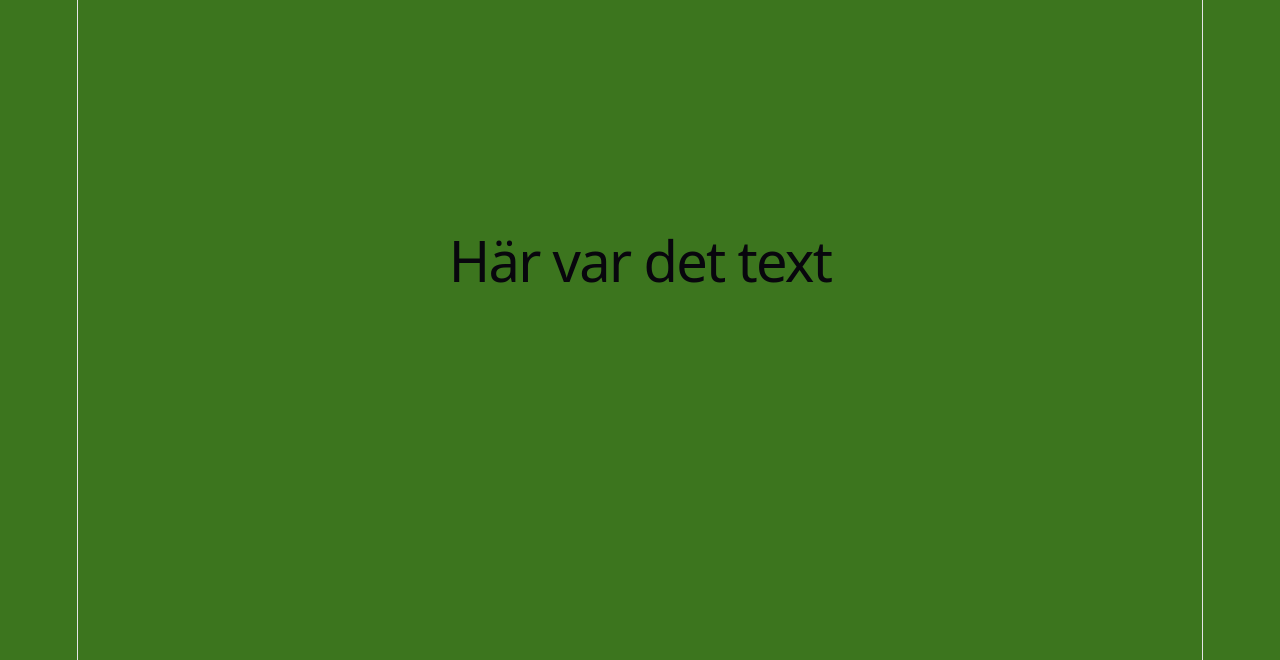
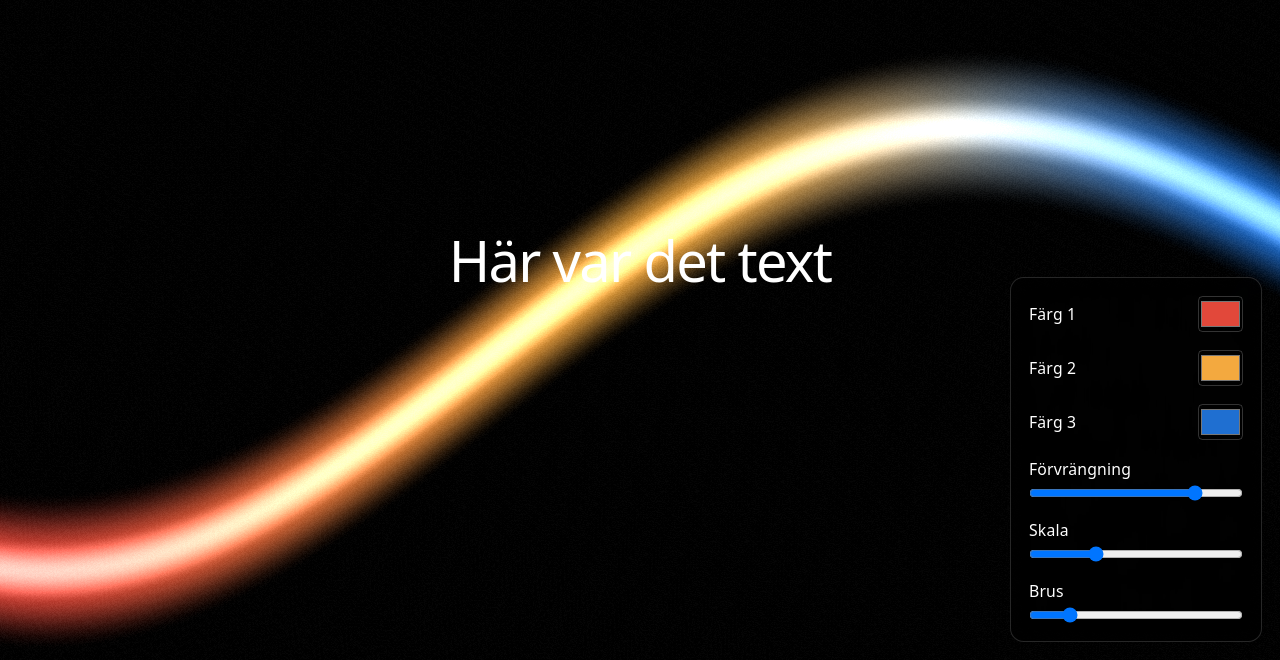
Before and after one commit to manogie/mukie, a React (Vite) app: page / in a window 1280 px wide. Shown: the part 140-800 px from the top of the page. Built offline with nearby package versions, Linux system fonts and the light colour scheme.

Commit message:
Lägg till interaktiv gradient-våg som bakgrund med reglagepanel

```diff
--- a/src/App.tsx
+++ b/src/App.tsx
@@ -1,7 +1,29 @@
+import { useState } from 'react'
+import { GradientMesh, type GradientParams } from './components/GradientMesh'
+import { GradientControls } from './components/GradientControls'
+
+const DEFAULT_PARAMS: GradientParams = {
+  color1: '#e2483a',
+  color2: '#f3a93f',
+  color3: '#1f6fd1',
+  distortion: 1.6,
+  scale: 1.4,
+  noise: 0.05,
+}
+
 function App() {
+  const [params, setParams] = useState<GradientParams>(DEFAULT_PARAMS)
+
   return (
-    <div className="flex min-h-screen items-center justify-center">
-      <h1>Här var det text</h1>
+    <div className="relative flex min-h-screen items-center justify-center overflow-hidden">
+      <GradientMesh {...params} />
+      <h1 className="relative z-10" style={{ color: '#ffffff' }}>
+        Här var det text
+      </h1>
+      <GradientControls
+        {...params}
+        onChange={(patch) => setParams((prev) => ({ ...prev, ...patch }))}
+      />
     </div>
   )
 }
--- /dev/null
+++ b/src/components/GradientControls.tsx
@@ -0,0 +1,83 @@
+import type { GradientParams } from './GradientMesh'
+
+interface GradientControlsProps extends GradientParams {
+  onChange: (patch: Partial<GradientParams>) => void
+}
+
+export function GradientControls({
+  color1,
+  color2,
+  color3,
+  distortion,
+  scale,
+  noise,
+  onChange,
+}: GradientControlsProps) {
+  return (
+    <div className="fixed bottom-4 right-4 z-20 flex w-56 flex-col gap-4 rounded-xl border border-white/15 bg-black/40 p-4 text-sm text-white backdrop-blur-md">
+      <div className="flex items-center justify-between gap-3">
+        <span>Färg 1</span>
+        <input
+          type="color"
+          value={color1}
+          onChange={(e) => onChange({ color1: e.target.value })}
+          className="h-8 w-10 cursor-pointer rounded border border-white/20 bg-transparent"
+        />
+      </div>
+      <div className="flex items-center justify-between gap-3">
+        <span>Färg 2</span>
+        <input
+          type="color"
+          value={color2}
+          onChange={(e) => onChange({ color2: e.target.value })}
+          className="h-8 w-10 cursor-pointer rounded border border-white/20 bg-transparent"
+        />
+      </div>
+      <div className="flex items-center justify-between gap-3">
+        <span>Färg 3</span>
+        <input
+          type="color"
+          value={color3}
+          onChange={(e) => onChange({ color3: e.target.value })}
+          className="h-8 w-10 cursor-pointer rounded border border-white/20 bg-transparent"
+        />
+      </div>
+
+      <label className="flex flex-col gap-1">
+        <span>Förvrängning</span>
+        <input
+          type="range"
+          min={0}
+          max={2}
+          step={0.01}
+          value={distortion}
+          onChange={(e) => onChange({ distortion: Number(e.target.value) })}
+        />
+      </label>
+
+      <label className="flex flex-col gap-1">
+        <span>Skala</span>
+        <input
+          type="range"
+          min={0.3}
+          max={4}
+          step={0.01}
+          value={scale}
+          onChange={(e) => onChange({ scale: Number(e.target.value) })}
+        />
+      </label>
+
+      <label className="flex flex-col gap-1">
+        <span>Brus</span>
+        <input
+          type="range"
+          min={0}
+          max={0.3}
+          step={0.005}
+          value={noise}
+          onChange={(e) => onChange({ noise: Number(e.target.value) })}
+        />
+      </label>
+    </div>
+  )
+}
--- /dev/null
+++ b/src/components/GradientMesh.tsx
@@ -0,0 +1,141 @@
+import { useEffect, useRef } from 'react'
+import { FRAGMENT_SHADER, VERTEX_SHADER } from './gradientShader'
+
+export interface GradientParams {
+  color1: string
+  color2: string
+  color3: string
+  distortion: number
+  scale: number
+  noise: number
+}
+
+function hexToRgb(hex: string): [number, number, number] {
+  const clean = hex.replace('#', '')
+  const r = parseInt(clean.substring(0, 2), 16) / 255
+  const g = parseInt(clean.substring(2, 4), 16) / 255
+  const b = parseInt(clean.substring(4, 6), 16) / 255
+  return [r, g, b]
+}
+
+function compileShader(gl: WebGLRenderingContext, type: number, source: string) {
+  const shader = gl.createShader(type)
+  if (!shader) throw new Error('Kunde inte skapa shader')
+  gl.shaderSource(shader, source)
+  gl.compileShader(shader)
+  if (!gl.getShaderParameter(shader, gl.COMPILE_STATUS)) {
+    const info = gl.getShaderInfoLog(shader)
+    gl.deleteShader(shader)
+    throw new Error(`Shader-kompilering misslyckades: ${info}`)
+  }
+  return shader
+}
+
+export function GradientMesh(params: GradientParams) {
+  const canvasRef = useRef<HTMLCanvasElement>(null)
+  const paramsRef = useRef(params)
+  paramsRef.current = params
+
+  useEffect(() => {
+    const canvas = canvasRef.current
+    if (!canvas) return
+    const gl = canvas.getContext('webgl')
+    if (!gl) return
+
+    const vertexShader = compileShader(gl, gl.VERTEX_SHADER, VERTEX_SHADER)
+    const fragmentShader = compileShader(gl, gl.FRAGMENT_SHADER, FRAGMENT_SHADER)
+
+    const program = gl.createProgram()
+    if (!program) return
+    gl.attachShader(program, vertexShader)
+    gl.attachShader(program, fragmentShader)
+    gl.linkProgram(program)
+    if (!gl.getProgramParameter(program, gl.LINK_STATUS)) {
+      console.error('Program-länkning misslyckades:', gl.getProgramInfoLog(program))
+      return
+    }
+    gl.useProgram(program)
+
+    const positionBuffer = gl.createBuffer()
+    gl.bindBuffer(gl.ARRAY_BUFFER, positionBuffer)
+    gl.bufferData(
+      gl.ARRAY_BUFFER,
+      new Float32Array([-1, -1, 1, -1, -1, 1, 1, 1]),
+      gl.STATIC_DRAW,
+    )
+    const aPosition = gl.getAttribLocation(program, 'aPosition')
+    gl.enableVertexAttribArray(aPosition)
+    gl.vertexAttribPointer(aPosition, 2, gl.FLOAT, false, 0, 0)
+
+    const uResolution = gl.getUniformLocation(program, 'uResolution')
+    const uMouse = gl.getUniformLocation(program, 'uMouse')
+    const uMouseInfluence = gl.getUniformLocation(program, 'uMouseInfluence')
+    const uColor1 = gl.getUniformLocation(program, 'uColor1')
+    const uColor2 = gl.getUniformLocation(program, 'uColor2')
+    const uColor3 = gl.getUniformLocation(program, 'uColor3')
+    const uDistortion = gl.getUniformLocation(program, 'uDistortion')
+    const uScale = gl.getUniformLocation(program, 'uScale')
+    const uNoiseAmt = gl.getUniformLocation(program, 'uNoiseAmt')
+
+    let width = 0
+    let height = 0
+    const pixelRatio = Math.min(window.devicePixelRatio || 1, 1.5)
+
+    const resize = () => {
+      width = Math.floor(window.innerWidth * pixelRatio)
+      height = Math.floor(window.innerHeight * pixelRatio)
+      canvas.width = width
+      canvas.height = height
+      gl.viewport(0, 0, width, height)
+    }
+    resize()
+    window.addEventListener('resize', resize)
+
+    const mouse = { x: 0.5, y: 0.5 }
+    const targetMouse = { x: 0.5, y: 0.5 }
+    let influenceTarget = 0
+    let influence = 0
+    const handleMouseMove = (e: MouseEvent) => {
+      targetMouse.x = e.clientX / window.innerWidth
+      targetMouse.y = 1 - e.clientY / window.innerHeight
+      influenceTarget = 1
+    }
+    window.addEventListener('mousemove', handleMouseMove)
+
+    let frame: number
+
+    const render = () => {
+      const p = paramsRef.current
+      mouse.x += (targetMouse.x - mouse.x) * 0.08
+      mouse.y += (targetMouse.y - mouse.y) * 0.08
+      influence += (influenceTarget - influence) * 0.08
+
+      gl.uniform2f(uResolution, width, height)
+      gl.uniform2f(uMouse, mouse.x, mouse.y)
+      gl.uniform1f(uMouseInfluence, influence)
+      gl.uniform3fv(uColor1, hexToRgb(p.color1))
+      gl.uniform3fv(uColor2, hexToRgb(p.color2))
+      gl.uniform3fv(uColor3, hexToRgb(p.color3))
+      gl.uniform1f(uDistortion, p.distortion)
+      gl.uniform1f(uScale, p.scale)
+      gl.uniform1f(uNoiseAmt, p.noise)
+
+      gl.drawArrays(gl.TRIANGLE_STRIP, 0, 4)
+      frame = requestAnimationFrame(render)
+    }
+    frame = requestAnimationFrame(render)
+
+    return () => {
+      cancelAnimationFrame(frame)
+      window.removeEventListener('resize', resize)
+      window.removeEventListener('mousemove', handleMouseMove)
+    }
+  }, [])
+
+  return (
+    <canvas
+      ref={canvasRef}
+      className="pointer-events-none fixed inset-0 -z-10 h-full w-full"
+    />
+  )
+}
--- /dev/null
+++ b/src/components/gradientShader.ts
@@ -0,0 +1,68 @@
+export const VERTEX_SHADER = `
+attribute vec2 aPosition;
+void main() {
+  gl_Position = vec4(aPosition, 0.0, 1.0);
+}
+`
+
+export const FRAGMENT_SHADER = `
+precision highp float;
+
+uniform vec2 uResolution;
+uniform vec2 uMouse;
+uniform float uMouseInfluence;
+uniform vec3 uColor1;
+uniform vec3 uColor2;
+uniform vec3 uColor3;
+uniform float uDistortion;
+uniform float uScale;
+uniform float uNoiseAmt;
+
+float hash(vec2 p) {
+  return fract(sin(dot(p, vec2(127.1, 311.7))) * 43758.5453123);
+}
+
+void main() {
+  vec2 uv = gl_FragCoord.xy / uResolution.xy;
+  float aspect = uResolution.x / uResolution.y;
+
+  vec2 p = uv - 0.5;
+  p.x *= aspect;
+
+  vec2 mouseP = uMouse - 0.5;
+  mouseP.x *= aspect;
+
+  // the gradient is one continuous wave — a smooth, low-frequency curve,
+  // never noise. It is completely still until the mouse moves.
+  float baseY =
+    sin(p.x * uScale * 2.0 + 0.6) * 0.16 * uDistortion +
+    sin(p.x * uScale * 0.8 - 1.1) * 0.09 * uDistortion;
+
+  // the mouse bends the wave locally, like a radius pulling/pushing the
+  // curve toward the cursor — the shape itself deforms, nothing shreds.
+  float dx = p.x - mouseP.x;
+  float bump = exp(-(dx * dx) / (2.0 * 0.1));
+  float pull = (mouseP.y - baseY) * bump * uMouseInfluence * 0.95;
+
+  float waveY = baseY + pull;
+
+  float d = p.y - waveY;
+  float width = 0.1;
+  float band = smoothstep(width, width * 0.15, abs(d));
+
+  // hue sweeps along the length of the wave
+  float along = clamp(p.x / aspect + 0.5, 0.0, 1.0);
+  vec3 gradient = mix(uColor1, uColor2, smoothstep(0.0, 0.5, along));
+  gradient = mix(gradient, uColor3, smoothstep(0.5, 1.0, along));
+
+  // bright core running through the middle of the ribbon
+  float core = smoothstep(width * 0.4, 0.0, abs(d));
+  vec3 color = gradient * band + vec3(1.0) * core * 0.55;
+
+  float grain = hash(gl_FragCoord.xy) - 0.5;
+  color += grain * uNoiseAmt;
+  color = max(color, 0.0);
+
+  gl_FragColor = vec4(color, 1.0);
+}
+`
--- a/src/index.css
+++ b/src/index.css
@@ -53,11 +53,6 @@
 }
 
 #root {
-  width: 1126px;
-  max-width: 100%;
-  margin: 0 auto;
-  text-align: center;
-  border-inline: 1px solid var(--border);
   min-height: 100svh;
   display: flex;
   flex-direction: column;
```
